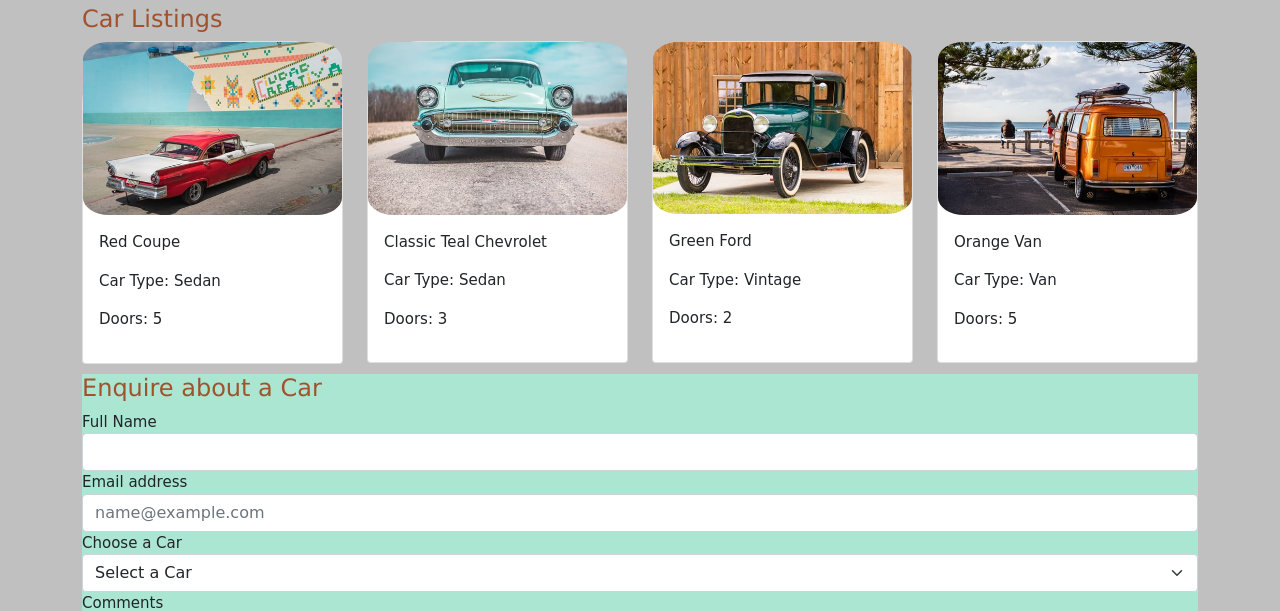
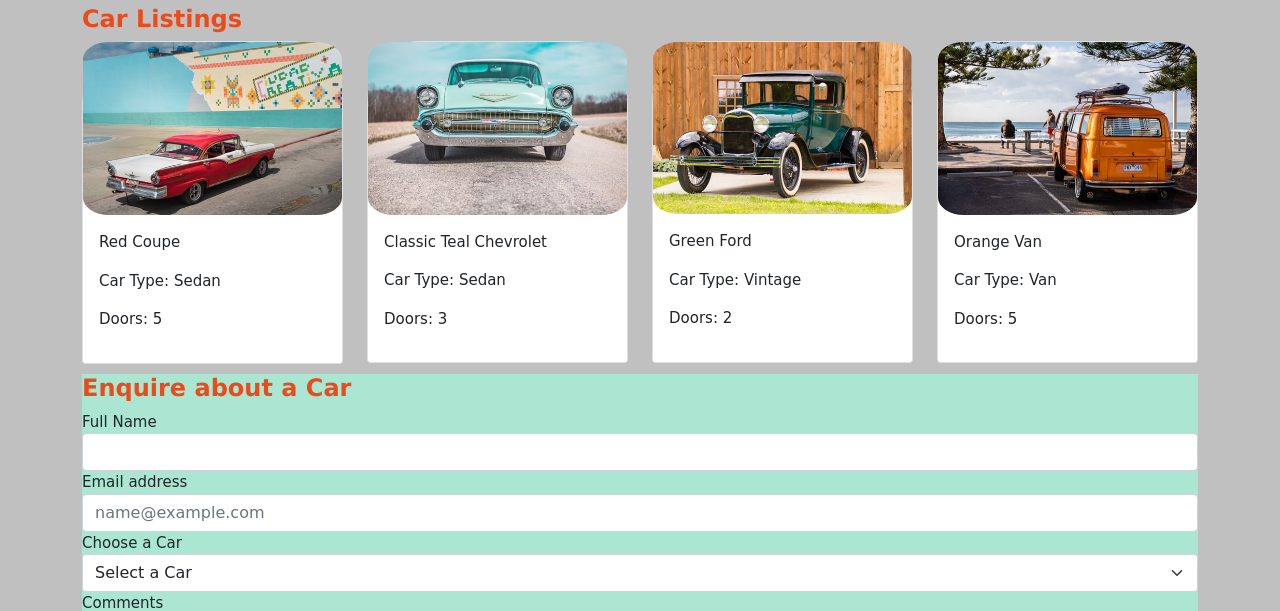
Before and after one commit to kumu98/kumucarhire, a plain HTML site: page index.html in a window 1280 px wide. Shown: the part 189-800 px from the top of the page. Drawn offline with nearby package versions, Linux system fonts and the light colour scheme.

Commit message:
editing font color

```diff
--- a/css/styles.css
+++ b/css/styles.css
@@ -46,14 +46,15 @@ body{
 
 .fs-1{
 font-style: oblique;
-color:tomato;
+color:rgb(255, 99, 71);
 font-weight:bold;
 font-family: cursive;
 }
 
 h4{
-    color: sienna;
+    color:rgb(233, 75, 27);
     font-family: Verdana, Geneva, Tahoma, sans-serif;
+    font-weight: bold;
 }
 
 .nav-item{
```
